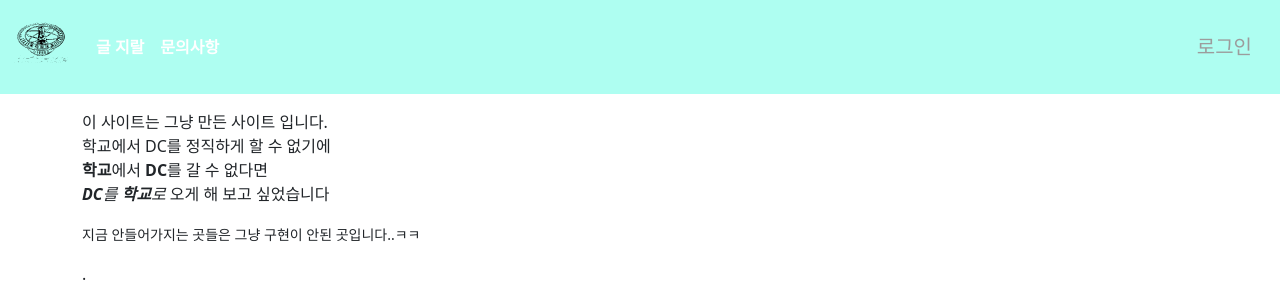
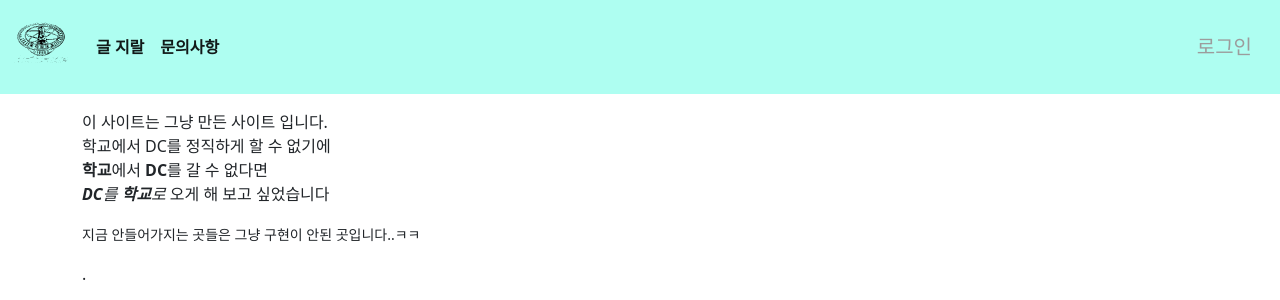
Before and after one commit to minjunasdf/website, a Django app: page / in a window 1280 px wide. Shown: the top 300 px of the page. Run offline with Django 4.2, Linux system fonts and the light colour scheme; some libraries are stand-ins or nearby versions.

Commit message:
사이트 환경 수정

```diff
--- a/templates/text_base.html
+++ b/templates/text_base.html
@@ -25,10 +25,10 @@
           <div class="collapse navbar-collapse" id="navbarSupportedContent">
             <ul class="navbar-nav me-auto mb-2 mb-lg-0">
               <li class="nav-item">
-                <a class="nav-link active" aria-current="page" style="color: #ffffff;" href="{% url 'textpage:index' %}"><b>글 지랄</b></a>
+                <a class="nav-link active" aria-current="page" href="{% url 'textpage:index' %}"><b>글 지랄</b></a>
               </li>
               <li class="nav-item">
-                <a class="nav-link active" aria-current="page" style="color: #ffffff;" href="{% url 'qna:index' %}"><b>문의사항</b></a>
+                <a class="nav-link active" aria-current="page" href="{% url 'qna:index' %}"><b>문의사항</b></a>
               </li>
             </ul>
             <a class="navbar-brand disabled" style="color: #9c9c9c;">로그인</a>
```
